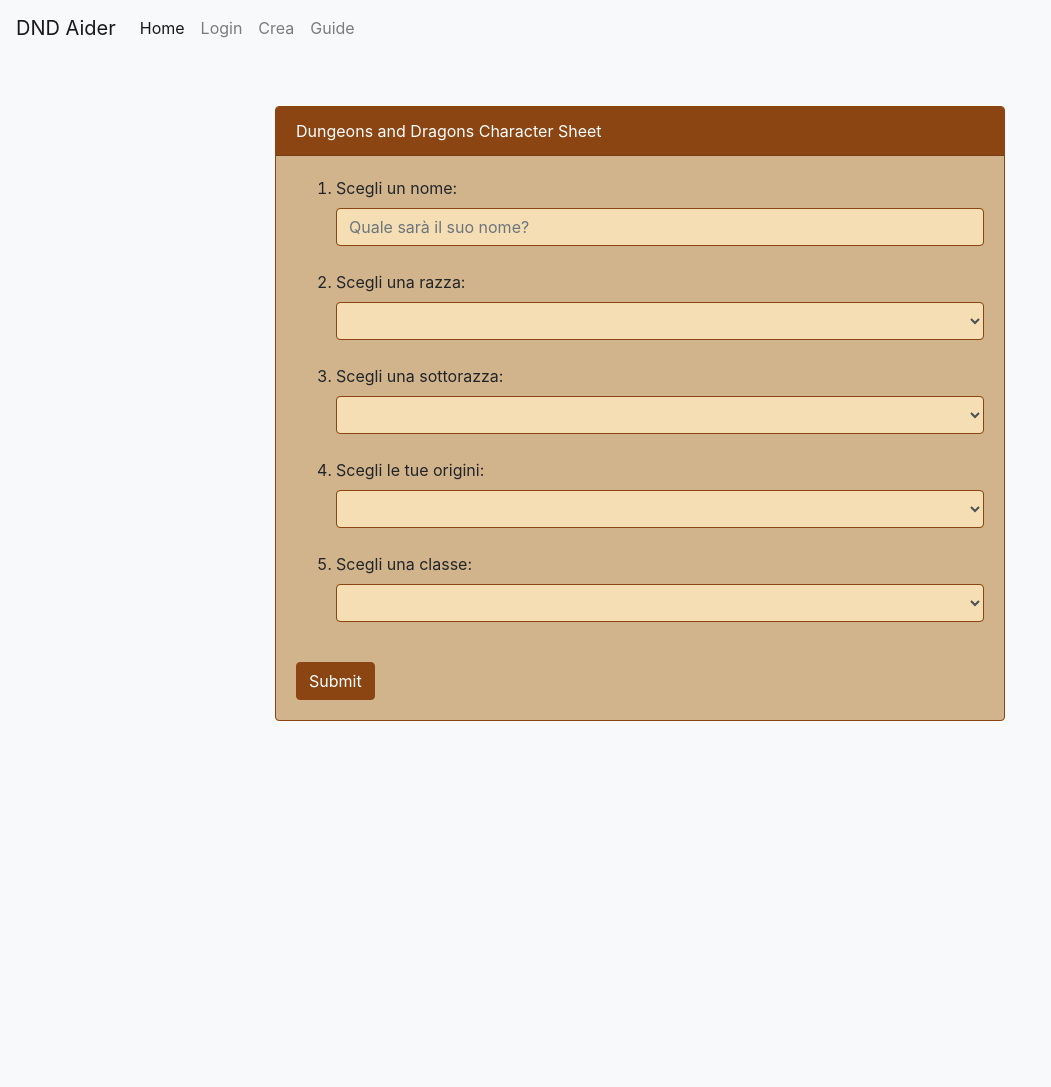
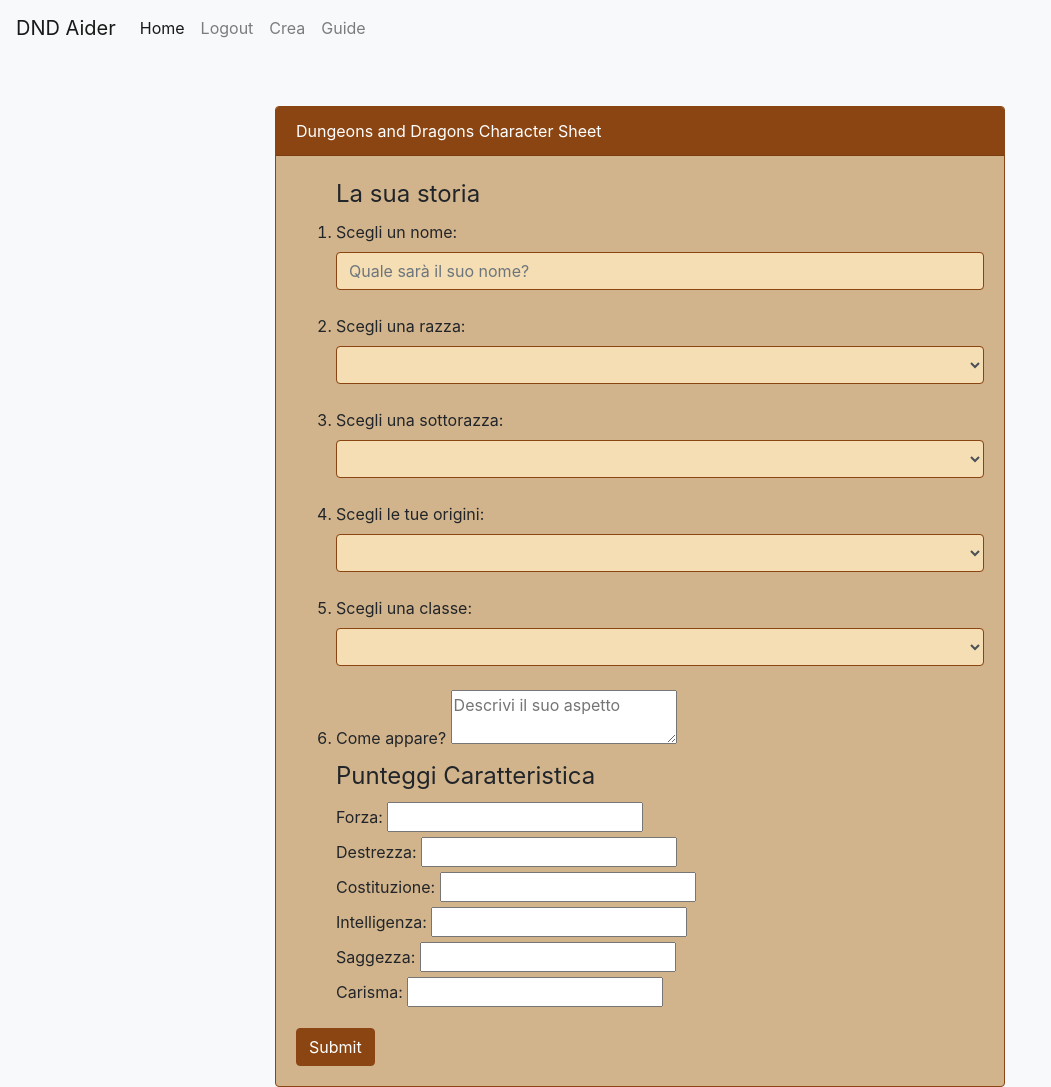
Before and after one commit to Samuele-giancarli/DnD_character_manager, a PHP site: page /create.php in a window 1280 px wide. Shown: the whole page, without its empty margins (0-1051 px from the left). Before the commit the page ends 721 px from the top, so only its background shows below. Run offline with PHP 8.4, Linux system fonts and the light colour scheme; the visitor is signed in with stand-in values (Sample User, id 1); data comes from the database, SQL or seed files in the repository; lists and menus that the app fills with data are empty.

Commit message:
create first subform

```diff
--- a/create.php
+++ b/create.php
@@ -64,9 +64,21 @@ function raceSelected(e){
 <!-- nella home vedo la lista dei miei personaggi e il pulsante "crea"-->
         <a class="nav-link" href="index.php">Home <span class="sr-only">(current)</span></a>
       </li>
+      <?php
+      if (isset($_SESSION["ID"])){
+      ?>
+       <li class="nav-item">
+        <a class="nav-link" href="logout.php">Logout</a>
+      </li>
+      <?php
+      }else{
+      ?>
       <li class="nav-item">
         <a class="nav-link" href="login.php">Login</a>
       </li>
+      <?php
+    }
+    ?>
       <li class="nav-item">
         <a class="nav-link" href="create.php">Crea</a>
       </li>
@@ -86,6 +98,7 @@ function raceSelected(e){
                         <form id="creapg">
                             <div class="form-group">
                                 <ol>
+                                <legend>La sua storia</legend>
                                 <li><label for="name">Scegli un nome:</label>
                                 <input type="text" class="form-control" id="name" placeholder="Quale sarà il suo nome?"></li>
                                 <br>
@@ -109,7 +122,7 @@ function raceSelected(e){
                                 <br>
 
                                 <li>
-                                <label for="race"> Scegli le tue origini:  </label>
+                                <label for="background"> Scegli le tue origini:  </label>
                                  <select class="form-control" id="backgrounds" name="background" form="creapg">
                                  <option disabled selected value></option>
                                 <?php
@@ -133,7 +146,23 @@ function raceSelected(e){
                                 ?>
                                 </select>  </li>
                                 <br>
-
+                                <li>
+                                    <label for="descrizione_aspetto">Come appare?</label>
+                                <textarea name="descrizione_aspetto" placeholder="Descrivi il suo aspetto"></textarea>
+                            </li>
+                                <legend>Punteggi Caratteristica</legend>
+                                <label for="forza">Forza: </label>
+                                <input name="forza" type="number"><br>
+                                <label for="destrezza">Destrezza: </label>
+                                <input name="destrezza" type="number"><br>
+                                <label for="costituzione">Costituzione: </label>
+                                <input name="costituzione" type="number"><br>
+                                <label for="intelligenza">Intelligenza: </label>
+                                <input name="intelligenza" type="number"><br>
+                                <label for="saggezza">Saggezza: </label>
+                                <input name="saggezza" type="number"><br>
+                                <label for="carisma">Carisma: </label>
+                                <input name="carisma" type="number">
 
                                 </ol>
                             </div>
--- a/database.php
+++ b/database.php
@@ -7,6 +7,20 @@ class DatabaseHelper{
         $this->db = new mysqli($servername, $username, $password, $dbname, $port);
         if ($this->db->connect_error) {
             die("Connection failed: " . $this->db->connect_error);
+        }
+    }
+
+    public function getObject($tabella, $keyname, $keytype, $key) {
+        $query="SELECT * FROM ".$tabella." WHERE ".$keyname."=?";
+        $stmt=$this->db->prepare($query);
+        $stmt->bind_param($keytype, $key);
+        $stmt->execute();
+        $result = $stmt->get_result();
+        $row = $result->fetch_assoc();
+        if (is_null($row)){
+            die("Cannot find ".$key." as ".$keyname." in ".$tabella);
+        }else{
+            return $row;
         }
     }
 
```
Also changed, not shown: login.php (+10 -0 lines), roba/modelli.php (added, +56 -0 lines), roba/backup.php (renamed from backup.php).
